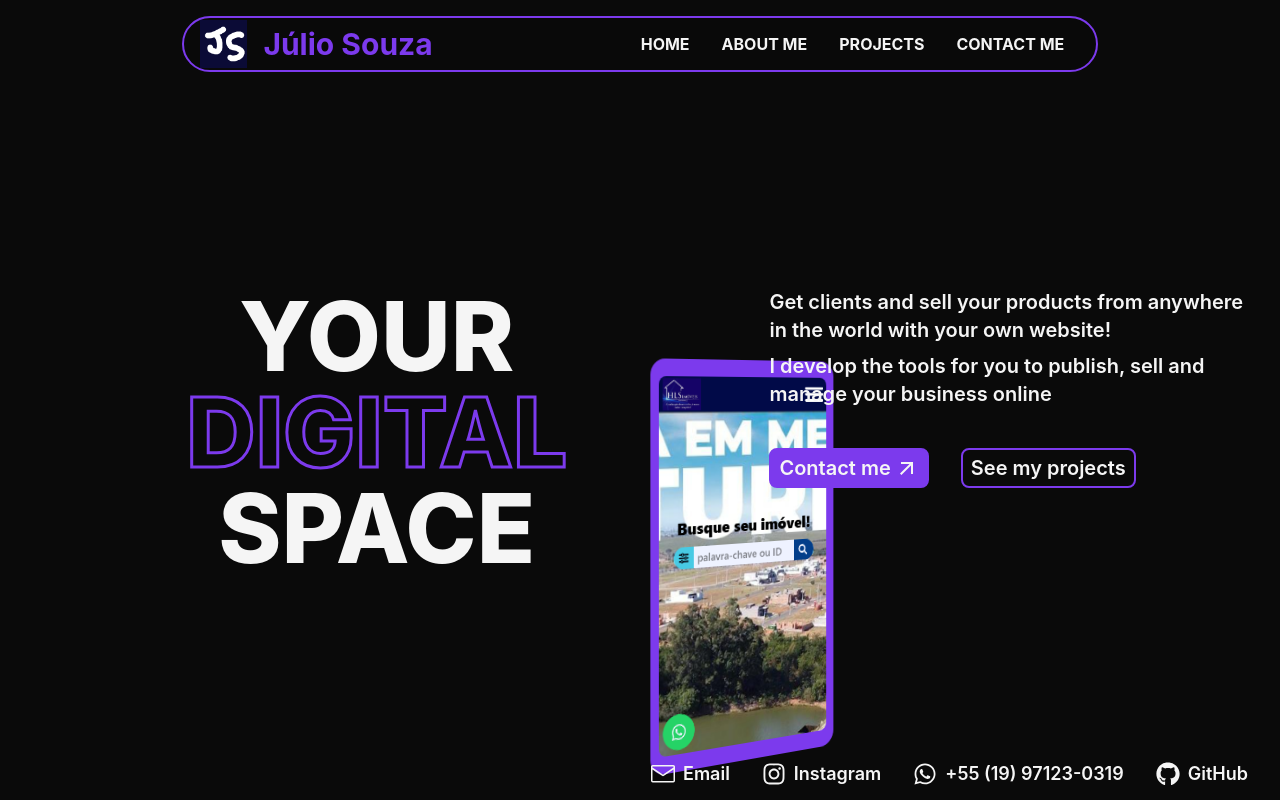
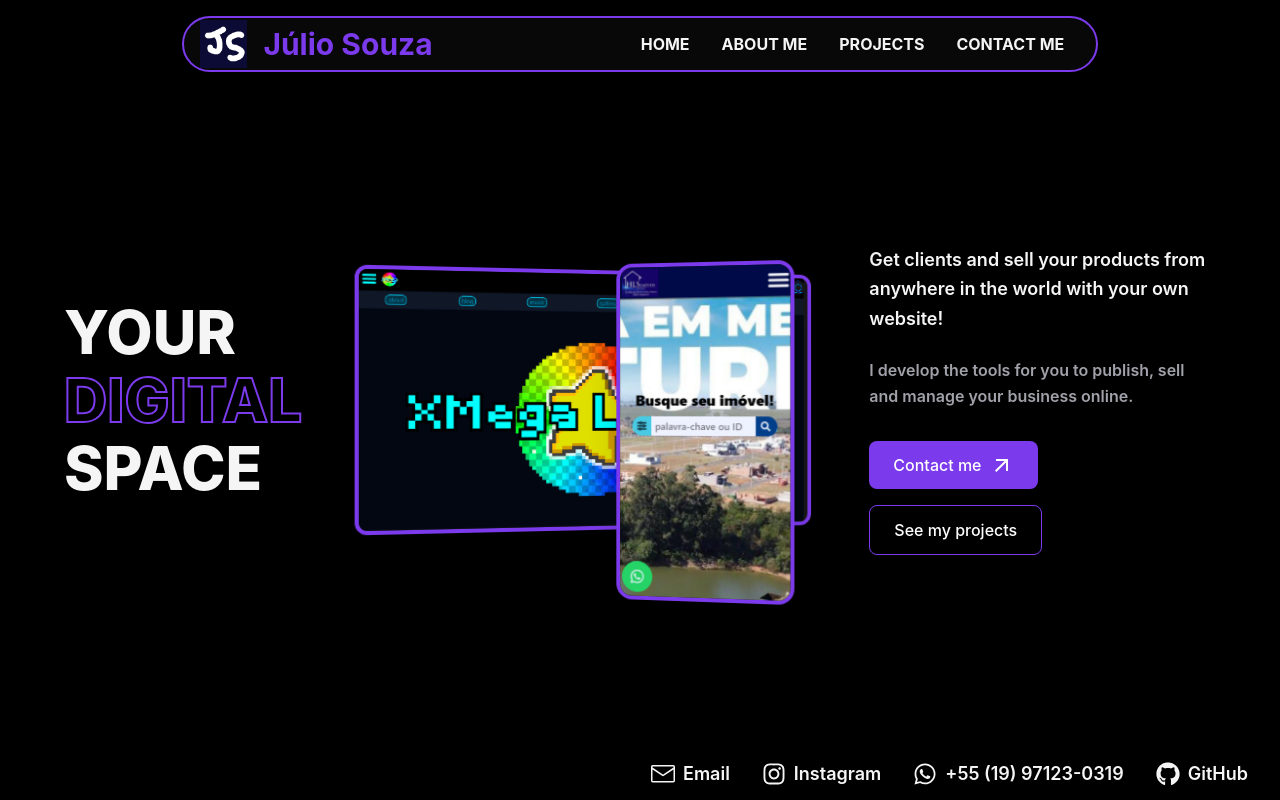
Before and after one commit to XMegaLatiosX/Portifolio, a React (Vite) app: page / in a window 1280 px wide. Built offline with nearby package versions, Linux system fonts and the light colour scheme; grey boxes are pictures that could not be loaded.

Commit message:
new main screen

```diff
--- a/src/index.css
+++ b/src/index.css
@@ -38,3 +38,31 @@ body {
   width: max-content;
   animation: left-loop-scroll 25s linear infinite;
 }
+
+
+
+
+
+
+.animate-scroll-v {
+  animation: scrollV 15s cubic-bezier(0.65, 0, 0.35, 1) infinite;
+}
+
+.animate-scroll-h {
+  animation: scrollH 15s cubic-bezier(0.65, 0, 0.35, 1) infinite;
+}
+
+/* Frames do Scroll Vertical */
+@keyframes scrollV {
+  0%, 20% { transform: translateY(0%); }
+  25%, 50% { transform: translateY(-100%); }
+  55%, 80% { transform: translateY(-200%); }
+  85%, 100% { transform: translateY(-300%); }
+}
+
+@keyframes scrollH {
+  0%, 20% { transform: translateX(0%); }
+  25%, 50% { transform: translateX(-100%); }
+  55%, 80% { transform: translateX(-200%); }
+  85%, 100% { transform: translateX(-300%); }
+}
--- a/src/pages/Home.jsx
+++ b/src/pages/Home.jsx
@@ -17,14 +17,13 @@ import github_icon from "../assets/tools icons/github.png"
 import git_icon from "../assets/tools icons/git.png"
 import supabase_icon from "../assets/tools icons/supabase.png"
 import ProjectCard from "../components/ProjectCard"
-// Substitua o bloco de screenshots por este:
-import mobile_hls_imoveis_screenshot from "@/assets/images/screenshots/mobile-hls-imoveis.png"
-import mobile_angrybreads_screenshot from "@/assets/images/screenshots/mobile-angrybreads.png"
-import mobile_xmegalatiosx_screenshot from "@/assets/images/screenshots/mobile-xmegalatiosx.png"
-import desktop_hls_imoveis_screenshot from "@/assets/images/screenshots/desktop-hls-imoveis.png"
-import desktop_angrybreads_screenshot from "@/assets/images/screenshots/desktop-angrybreads.png"
-import desktop_xmegalatiosx_screenshot from "@/assets/images/screenshots/desktop-xmegalatiosx.png"
 
+import mobile_hls_imoveis_screenshot from "../assets/images/screenshots/mobile-hls-imoveis.png"
+import mobile_angrybreads_screenshot from "../assets/images/screenshots/mobile-angrybreads.png"
+import mobile_xmegalatiosx_screenshot from "../assets/images/screenshots/mobile-xmegalatiosx.png"
+import desktop_hls_imoveis_screenshot from "../assets/images/screenshots/desktop-hls-imoveis.png"
+import desktop_angrybreads_screenshot from "../assets/images/screenshots/desktop-angrybreads.png"
+import desktop_xmegalatiosx_screenshot from "../assets/images/screenshots/desktop-xmegalatiosx.png"
 
 function SkillDisplay({name, icon}) {
     return (
@@ -53,13 +52,88 @@ function Home() {
 
     return (
         <DefaultLayout>
-            <div className="absolute w-full min-w-full h-screen min-h-screen flex -z-10">
-                <div className="relative w-full h-full perspective-[1000px]">
+            <div className="relative w-full min-h-screen bg-black text-white flex items-center justify-center px-6 md:px-16 overflow-hidden">
+
+            <div className="w-full max-w-7xl grid grid-cols-1 lg:grid-cols-3 gap-8 items-center z-10">
+
+                <div className="flex flex-col justify-center text-left">
+
+                    <h1 className="flex flex-col w-full font-extrabold text-title text-5xl md:text-6xl gap-2">
+
+                        <span>YOUR</span>
+                        <span className="text-transparent [-webkit-text-stroke-color:var(--color-primary)] [-webkit-text-stroke-width:2px]">DIGITAL</span>
+                        <span>SPACE</span>
+                    </h1>
+
+                </div>
+
+                <div className="relative w-full h-100 flex items-center justify-center perspective-distant">
+
+                <div className="absolute rotate-y-12 -translate-x-12 bg-primary border-4 border-primary aspect-video h-55 md:h-65 rounded-xl shadow-2xl transition-transform duration-500 hover:rotate-y-6">
+                    <div className="w-full h-full bg-neutral-900 rounded-lg flex flex-row flex-nowrap overflow-hidden">
+                    <img src={desktop_angrybreads_screenshot} className="w-full min-w-full h-full object-cover shrink-0 animate-scroll-h" alt="Laptop 1" />
+                    <img src={desktop_xmegalatiosx_screenshot} className="w-full min-w-full h-full object-cover shrink-0 animate-scroll-h" alt="Laptop 2" />
+                    <img src={desktop_hls_imoveis_screenshot} className="w-full min-w-full h-full object-cover shrink-0 animate-scroll-h" alt="Laptop 3" />
+                    <img src={desktop_angrybreads_screenshot} className="w-full min-w-full h-full object-cover shrink-0 animate-scroll-h" alt="Laptop 1 Loop" />
+                    </div>
+                </div>
+
+                <div className="absolute -rotate-y-12 translate-x-16 translate-y-8 bg-primary border-4 border-primary aspect-9/17 h-70 md:h-85 rounded-2xl shadow-2xl z-20 transition-transform duration-500 hover:-rotate-y-6">
+                    <div className="w-full h-full bg-neutral-900 rounded-xl flex flex-col flex-nowrap overflow-hidden">
+                    <img src={mobile_xmegalatiosx_screenshot} className="w-full h-full min-h-full object-cover shrink-0 animate-scroll-v " alt="Mobile 1" />
+                    <img src={mobile_hls_imoveis_screenshot} className="w-full h-full min-h-full object-cover shrink-0 animate-scroll-v  " alt="Mobile 2" />
+                    <img src={mobile_angrybreads_screenshot} className="w-full h-full min-h-full object-cover shrink-0 animate-scroll-v  " alt="Mobile 3" />
+                    <img src={mobile_xmegalatiosx_screenshot} className="w-full h-full min-h-full object-cover shrink-0 animate-scroll-v " alt="Mobile 1 Loop" />
+                    </div>
+                </div>
+
+                </div>
+
+                <div className="flex flex-col justify-center space-y-6 text-left lg:pl-4">
+                <p className="text-text font-semibold text-lg leading-relaxed max-w-sm">
+                    Get clients and sell your products from anywhere in the world with your own website!
+                </p>
+                <p className="text-text-muted font-semibold text-base leading-relaxed max-w-sm">
+                    I develop the tools for you to publish, sell and manage your business online.
+                </p>
+
+                {/* Botões */}
+                <div className="flex flex-wrap gap-4 pt-2">
+                    <button className="bg-primary text-white px-6 py-3 rounded-lg font-medium flex items-center gap-2 hover:bg-opacity-90 transition-all">
+                    Contact me <MdArrowOutward size={24}/>
+                    </button>
+                    <button className="border border-primary text-white px-6 py-3 rounded-lg font-medium hover:bg-primary hover:bg-opacity-10 transition-all">
+                    See my projects
+                    </button>
+                </div>
+                </div>
+
+            </div>
+
+      {/* ELEMENTOS DECORATIVOS / OUTROS DESENHOS */}
+      {/* Se você quiser colocar formas abstratas ou círculos de luz (blur) ao fundo, coloque-os aqui com -z-10 */}
+      <div className="absolute top-1/4 left-1/4 w-72 h-72 bg-purple-600/10 rounded-full blur-[120px] pointer-events-none -z-10" />
+      <div className="absolute bottom-1/4 right-1/4 w-96 h-96 bg-indigo-600/10 rounded-full blur-[150px] pointer-events-none -z-10" />
+    </div>
+
+            {/* <div className="absolute w-full min-w-full h-screen min-h-screen flex -z-10">
+                <div className="relative w-full h-full perspective-[1000px] *:opacity-55">
+
                     <div className="rotate-y-25 absolute flex items-center justify-center bg-primary border-primary aspect-9/17 h-2/4 self-center translate-x-[50vw] translate-y-[45vh] rounded-2xl">
-                        <div className="w-11/12 bg-black h-11/12 rounded-lg flex flex-col overflow-hidden *:w-full *:min-h-full">
-                            <img src={mobile_hls_imoveis_screenshot} />
-                            <img src={mobile_angrybreads_screenshot} />
-                            <img src={mobile_xmegalatiosx_screenshot} />
+                        <div className="w-11/12 bg-black h-11/12 rounded-lg flex flex-col flex-nowrap overflow-hidden *:w-full *:min-h-full *:shrink-0 *:object-cover *:animate-scroll-v">
+                            <img className="animate-scroll-v" src={mobile_xmegalatiosx_screenshot} />
+                            <img className="animate-scroll-v" src={mobile_hls_imoveis_screenshot} />
+                            <img className="animate-scroll-v" src={mobile_angrybreads_screenshot} />
+                            <img className="animate-scroll-v" src={mobile_xmegalatiosx_screenshot} />
+                        </div>
+                    </div>
+
+                    <div className="-rotate-y-45 -rotate-x-10 absolute flex items-center justify-center bg-primary border-primary aspect-video h-2/4 self-center translate-x-[15vw] translate-y-[45vh] rounded-xl">
+                        <div className="w-11/12 bg-black h-11/12 rounded-md flex flex-row flex-nowrap overflow-hidden">
+                            <img src={desktop_angrybreads_screenshot} className="w-full min-w-full h-full object-cover shrink-0 animate-scroll-h"  />
+                            <img src={desktop_xmegalatiosx_screenshot} className="w-full min-w-full h-full object-cover shrink-0 animate-scroll-h" />
+                            <img src={desktop_hls_imoveis_screenshot} className="w-full min-w-full h-full object-cover shrink-0 animate-scroll-h"  />
+                            <img src={desktop_angrybreads_screenshot} className="w-full min-w-full h-full object-cover shrink-0 animate-scroll-h"  />
                         </div>
                     </div>
 
@@ -86,7 +160,7 @@ function Home() {
                     </div>
 
                 </div>
-            </section>
+            </section> */}
 
 
 
```
Also changed, not shown: src/assets/images/screenshots/mobile-angrybreads.png (renamed from src/assets/images/screenshots/mobile-angrybirds.png).
